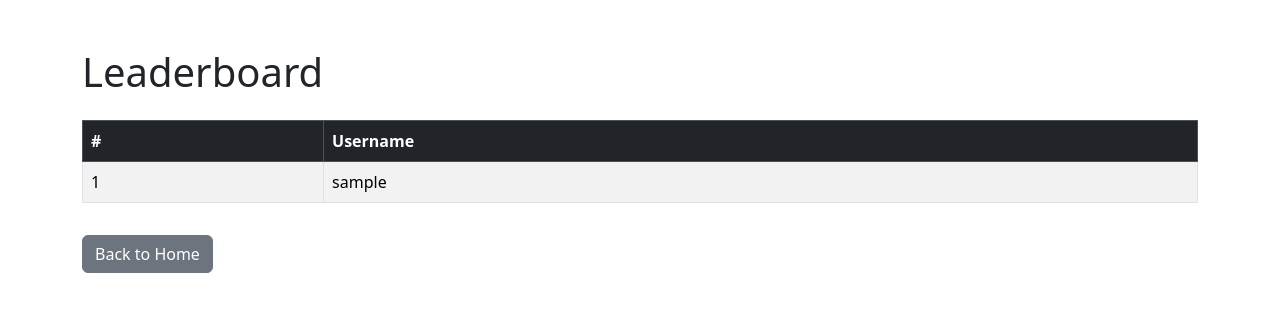
After one commit to ajshirlow7/MoneyMaker, a Django app: page /play/leaderboard/ in a window 1280 px wide. The commit adds this page. Shown: the top 312 px of the page. Run offline with Django 4.2, Linux system fonts and the light colour scheme; the visitor is signed in with stand-in values (Sample User, id 1); data comes from the database, SQL or seed files in the repository.

Commit message:
added the leadboard page, which shows all users just for now

```diff
--- a/game/urls.py
+++ b/game/urls.py
@@ -1,6 +1,7 @@
 from django.urls import path
-from .views import play_view
+from .views import play_view, leaderboard_view
 
 urlpatterns = [
     path('', play_view, name='play'),
+    path('leaderboard/', leaderboard_view, name='leaderboard'),
 ]
--- a/game/views.py
+++ b/game/views.py
@@ -1,6 +1,12 @@
 from django.shortcuts import render
 from django.contrib.auth.decorators import login_required
+from django.contrib.auth.models import User
 
 @login_required
 def play_view(request):
     return render(request, "game/play.html")
+
+@login_required
+def leaderboard_view(request):
+    users = User.objects.all().order_by('username')  # You can order by any field you want
+    return render(request, "game/leaderboard.html", {"users": users})
--- /dev/null
+++ b/templates/game/leaderboard.html
@@ -0,0 +1,30 @@
+<!DOCTYPE html>
+<html lang="en">
+<head>
+    <meta charset="UTF-8">
+    <title>Leaderboard - MoneyMaker</title>
+    <link href="https://cdn.jsdelivr.net/npm/bootstrap@5.3.2/dist/css/bootstrap.min.css" rel="stylesheet">
+</head>
+<body>
+    <div class="container mt-5">
+        <h1 class="mb-4">Leaderboard</h1>
+        <table class="table table-striped table-bordered">
+            <thead class="table-dark">
+                <tr>
+                    <th>#</th>
+                    <th>Username</th>
+                </tr>
+            </thead>
+            <tbody>
+                {% for user in users %}
+                <tr>
+                    <td>{{ forloop.counter }}</td>
+                    <td>{{ user.username }}</td>
+                </tr>
+                {% endfor %}
+            </tbody>
+        </table>
+        <a href="{% url 'home' %}" class="btn btn-secondary mt-3">Back to Home</a>
+    </div>
+</body>
+</html>
--- a/templates/homepage.html
+++ b/templates/homepage.html
@@ -51,7 +51,7 @@
                         <a class="nav-link" href="{% url 'home' %}">Home</a>
                     </li>
                     <li class="nav-item">
-                        <a class="nav-link" href="#">Leaderboards</a>
+                        <a class="nav-link" href="{% url 'leaderboard' %}">Leaderboards</a>
                     </li>
                     <li class="nav-item">
                         <a class="nav-link" href="#">Leave a Review</a>
```
